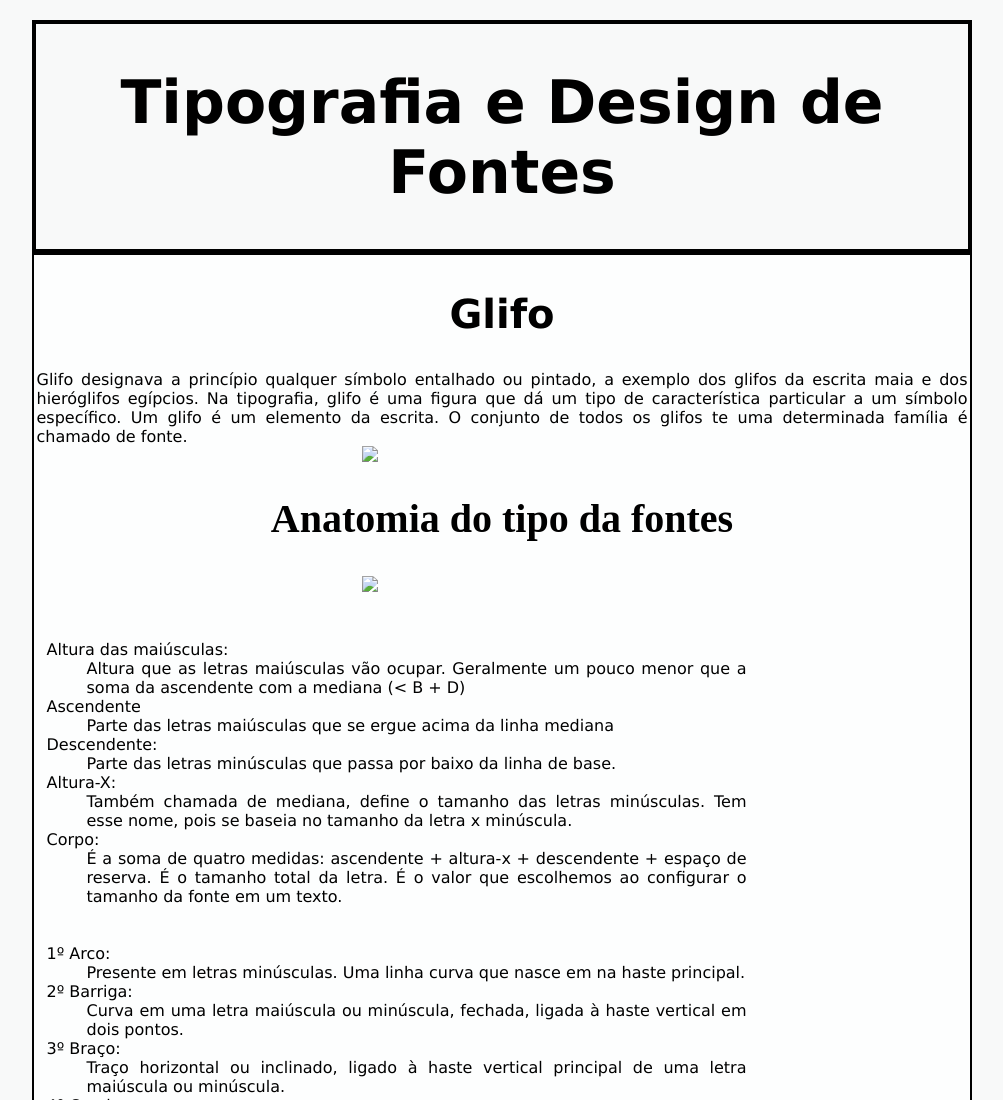
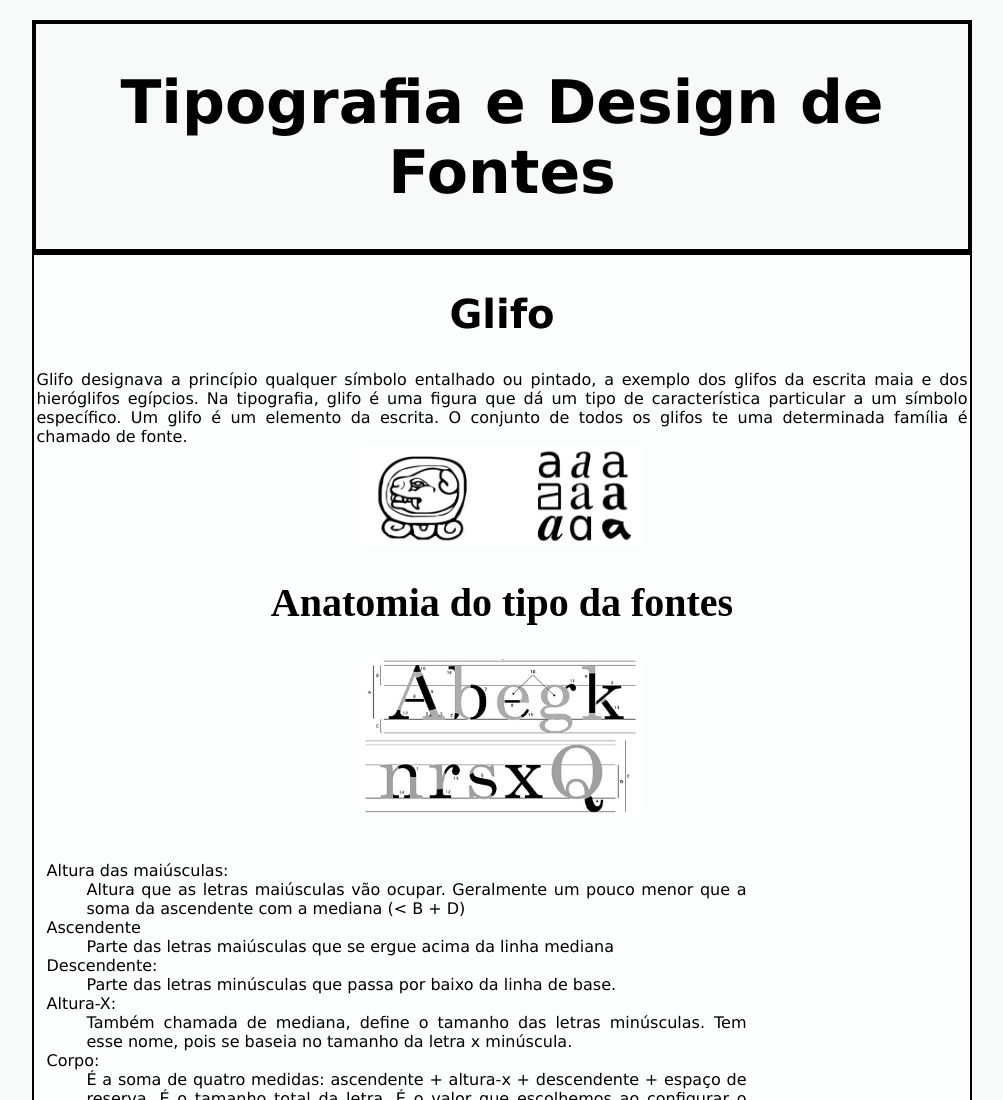
Before and after one commit to karllos-goehringer/trabalho-fontes-frontend, a plain HTML site: page index.html in a window 1280 px wide. Shown: the top 1100 px of the page, without its empty margins (138-1141 px from the left). Drawn offline with Linux system fonts and the light colour scheme; a web font is replaced by a local one.

Commit message:
tentativa 999

```diff
--- a/index.html
+++ b/index.html
@@ -21,12 +21,12 @@
             hieróglifos egípcios. Na tipografia, glifo é uma figura que dá um tipo de característica particular a um símbolo
             específico. Um glifo é um elemento da escrita.
             O conjunto de todos os glifos te uma determinada família é chamado de fonte.
-            <img src="karllos-goehringer/trabalho-fontes-frontend/Imagem 1.png" class="imagem1">
+            <img src="Imagem 1.png" class="imagem1">
             </section>
         <section class="anatFontes"></section>
         <h2 class="subtitulo">Anatomia do tipo da fontes</h2>
 
-        <img src="karllos-goehringer/trabalho-fontes-frontend/Captura de tela 2024-08-16 141420.png" class="imagem1">
+        <img src="Captura de tela 2024-08-16 141420.png" class="imagem1">
         <div class="tabelas">
             <div>
                 <br>
```
